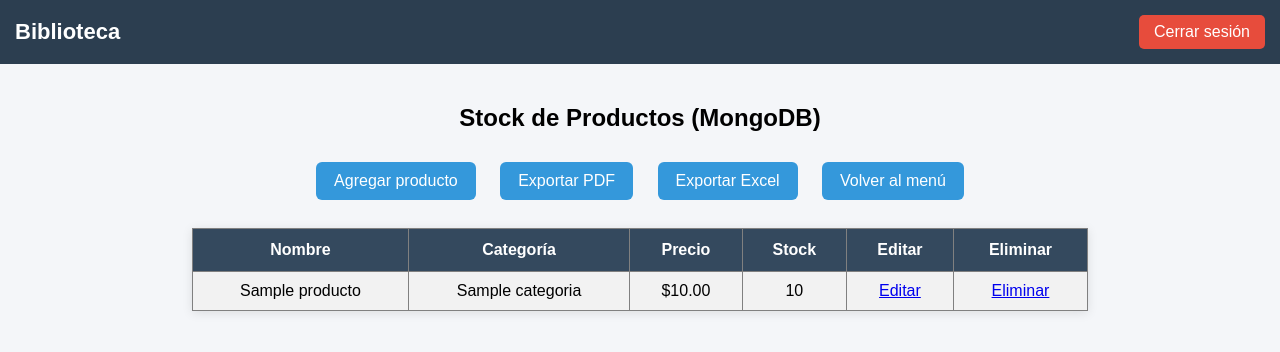
After one commit to sonbaku/biblioteca-flask, a Flask app: template templates/productos.html in a window 1280 px wide. The commit adds this page. Shown: the top 352 px of the page. Run offline with Flask 3, Linux system fonts and the light colour scheme; the template is opened without the code that fills it: most values are stand-ins (such as "Sample title", 1, 10 or a date in 2020); some libraries are stand-ins or nearby versions.

Commit message:
Agrega MongoDB, CRUD productos, exportar PDF y XLSX

```diff
--- a/requirements.txt
+++ b/requirements.txt
@@ -1,3 +1,7 @@
 flask
 psycopg2-binary
 gunicorn
+pymongo[srv]
+reportlab
+openpyxl
+dnspython
--- /dev/null
+++ b/templates/productos.html
@@ -0,0 +1,47 @@
+<!DOCTYPE html>
+<html>
+<head>
+  <title>Productos</title>
+  <link rel="stylesheet" href="{{ url_for('static', filename='style.css') }}">
+</head>
+<body>
+
+<div class="header">
+  <h1>Biblioteca</h1>
+  <a class="logout" href="/logout">Cerrar sesión</a>
+</div>
+
+<div class="container">
+  <h2>Stock de Productos (MongoDB)</h2>
+
+  <a class="btn" href="/producto/nuevo">Agregar producto</a>
+  <a class="btn" href="/productos/exportar/pdf">Exportar PDF</a>
+  <a class="btn" href="/productos/exportar/xlsx">Exportar Excel</a>
+  <a class="btn" href="/menu">Volver al menú</a>
+
+  <br><br>
+
+  <table border="1">
+    <tr>
+      <th>Nombre</th>
+      <th>Categoría</th>
+      <th>Precio</th>
+      <th>Stock</th>
+      <th>Editar</th>
+      <th>Eliminar</th>
+    </tr>
+    {% for p in productos %}
+    <tr>
+      <td>{{ p.nombre }}</td>
+      <td>{{ p.categoria }}</td>
+      <td>${{ "%.2f"|format(p.precio) }}</td>
+      <td>{{ p.stock }}</td>
+      <td><a href="/producto/editar/{{ p._id }}">Editar</a></td>
+      <td><a href="/producto/eliminar/{{ p._id }}">Eliminar</a></td>
+    </tr>
+    {% endfor %}
+  </table>
+</div>
+
+</body>
+</html>
```
Also changed, not shown: templates/menu.html (+10 -9 lines), templates/productos_agregar.html (added, +29 -0 lines), templates/productos_editar.html (added, +29 -0 lines).
